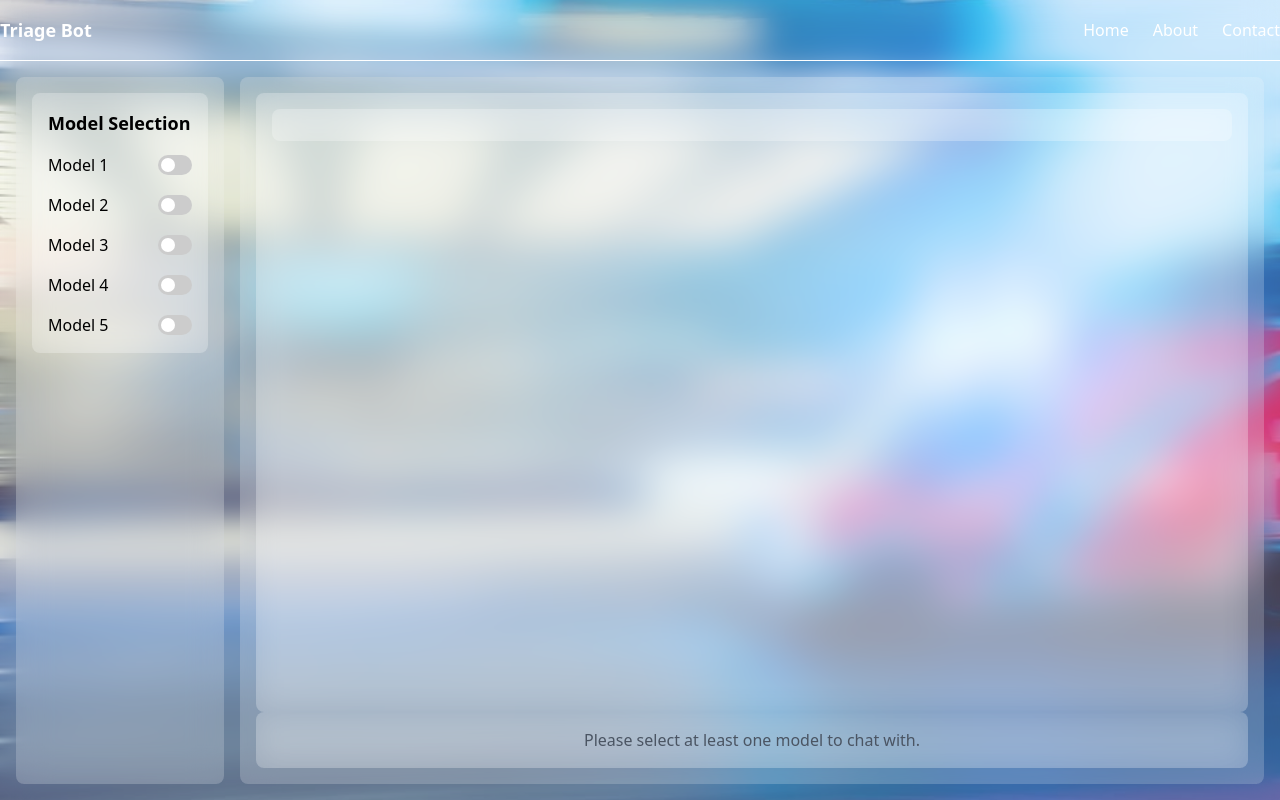
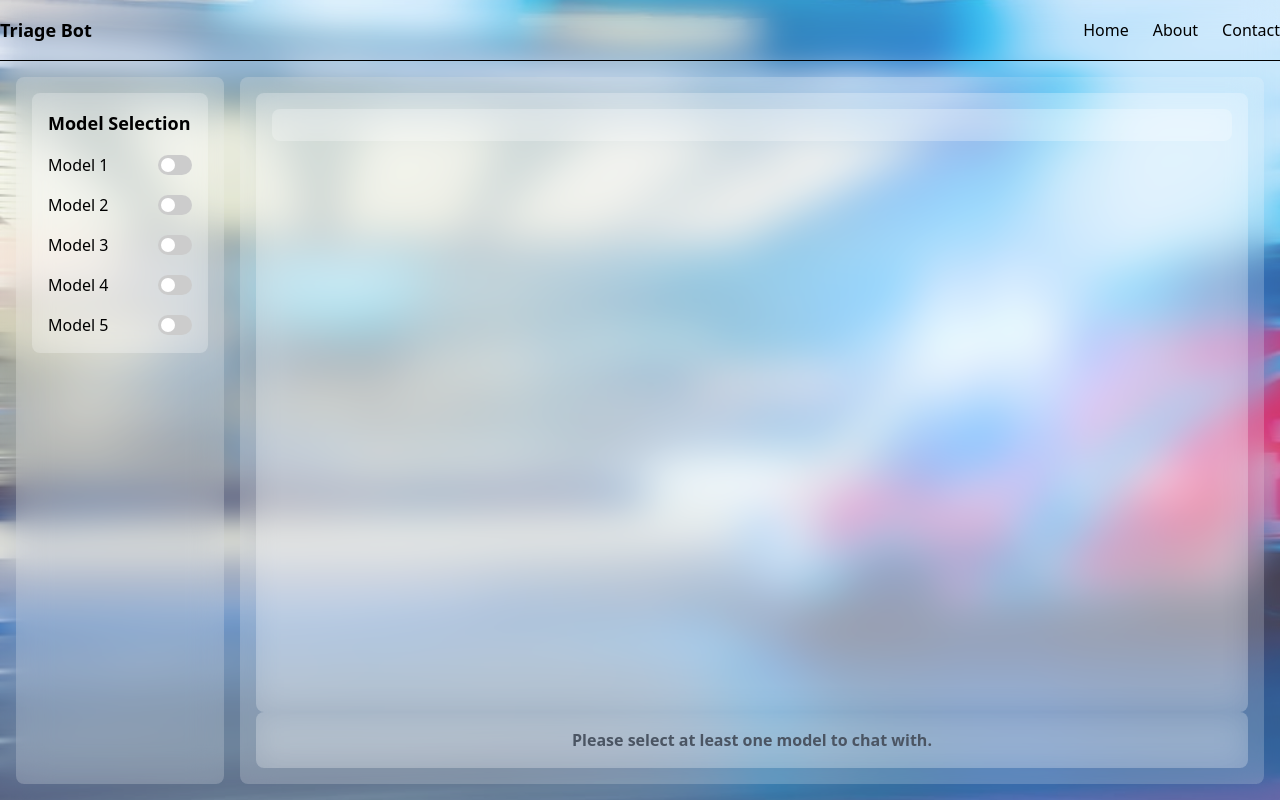
Before and after one commit to samacohen/Investigation, a React (Create React App) app in the folder frontend/: page /dashboard in a window 1280 px wide. Built offline with nearby package versions, Linux system fonts and the light colour scheme.

Commit message:
made text black

```diff
--- a/frontend/src/components/Header.jsx
+++ b/frontend/src/components/Header.jsx
@@ -4,13 +4,13 @@ import React from 'react';
 
 const Header = () => {
   return (
-    <header className="bg-transparent border-b border-white py-4">
+    <header className="bg-transparent border-b border-black py-4">
       <nav className="container mx-auto flex justify-between items-center">
-        <div className="text-lg font-bold text-white">Triage Bot</div>
+        <div className="text-lg font-bold text-black">Triage Bot</div>
         <ul className="flex space-x-6">
-          <li><a href="/" className="text-white hover:underline">Home</a></li>
-          <li><a href="/about" className="text-white hover:underline">About</a></li>
-          <li><a href="/contact" className="text-white hover:underline">Contact</a></li>
+          <li><a href="/" className="text-black hover:underline">Home</a></li>
+          <li><a href="/about" className="text-black hover:underline">About</a></li>
+          <li><a href="/contact" className="text-black hover:underline">Contact</a></li>
         </ul>
       </nav>
     </header>
--- a/frontend/src/pages/DashboardPage.jsx
+++ b/frontend/src/pages/DashboardPage.jsx
@@ -53,7 +53,9 @@ const DashboardPage = () => {
               {selectedModels.length > 0 ? (
                 <ChatInput addMessage={addMessage} />
               ) : (
-                <p className="text-center text-gray-600">Please select at least one model to chat with.</p>
+                <p className="text-center text-gray-600 font-bold">
+                  Please select at least one model to chat with.
+                </p>
               )}
             </div>
           </div>
```
